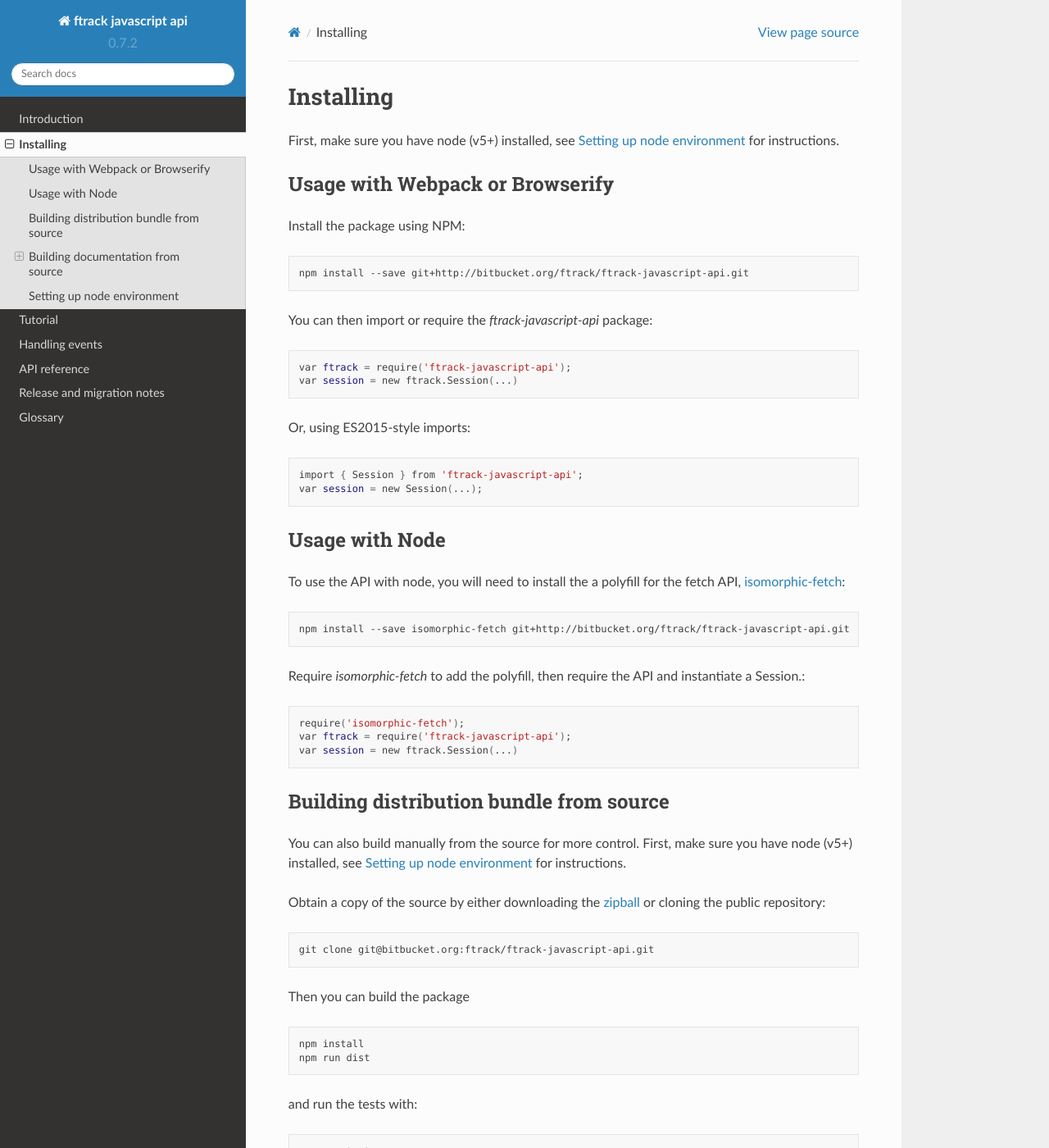
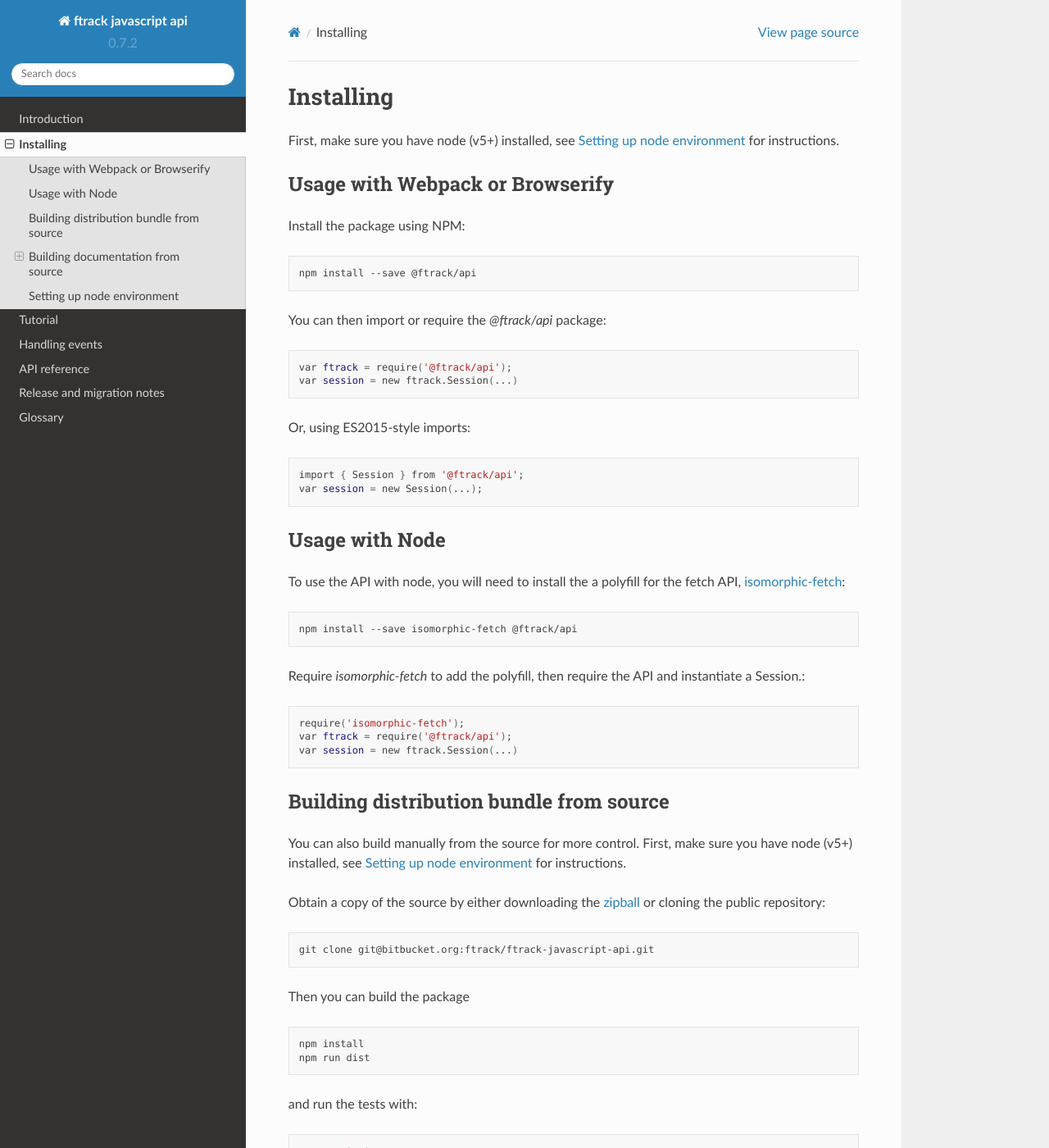
Before and after one commit to ftrackhq/ftrack-javascript, a Sphinx documentation site: the page built from doc/installing.rst, in a window 1280 px wide and 1400 px high. Shown: the whole window at 82% size. Built offline with Sphinx 7.4.7 and the Read the Docs theme 2.0.0, drawn with Linux system fonts in a browser that asks for light colours.

Commit message:
Rename package in preparation of publishing

```diff
--- a/doc/installing.rst
+++ b/doc/installing.rst
@@ -17,16 +17,16 @@
 
 Install the package using NPM::
 
-    npm install --save git+http://bitbucket.org/ftrack/ftrack-javascript-api.git
+    npm install --save @ftrack/api
 
-You can then import or require the `ftrack-javascript-api` package::
+You can then import or require the `@ftrack/api` package::
 
-    var ftrack = require('ftrack-javascript-api');
+    var ftrack = require('@ftrack/api');
     var session = new ftrack.Session(...)
 
 Or, using ES2015-style imports::
 
-    import { Session } from 'ftrack-javascript-api';
+    import { Session } from '@ftrack/api';
     var session = new Session(...);
 
 Usage with Node
@@ -35,13 +35,13 @@
 To use the API with node, you will need to install the a polyfill for the fetch
 API, `isomorphic-fetch <https://github.com/matthew-andrews/isomorphic-fetch>`_::
 
-    npm install --save isomorphic-fetch git+http://bitbucket.org/ftrack/ftrack-javascript-api.git
+    npm install --save isomorphic-fetch @ftrack/api
 
 Require `isomorphic-fetch` to add the polyfill, then require the API and
 instantiate a Session.::
 
     require('isomorphic-fetch');
-    var ftrack = require('ftrack-javascript-api');
+    var ftrack = require('@ftrack/api');
     var session = new ftrack.Session(...)
 
 
```
Also changed, not shown: package.json (+6 -4 lines), 2 other files.
